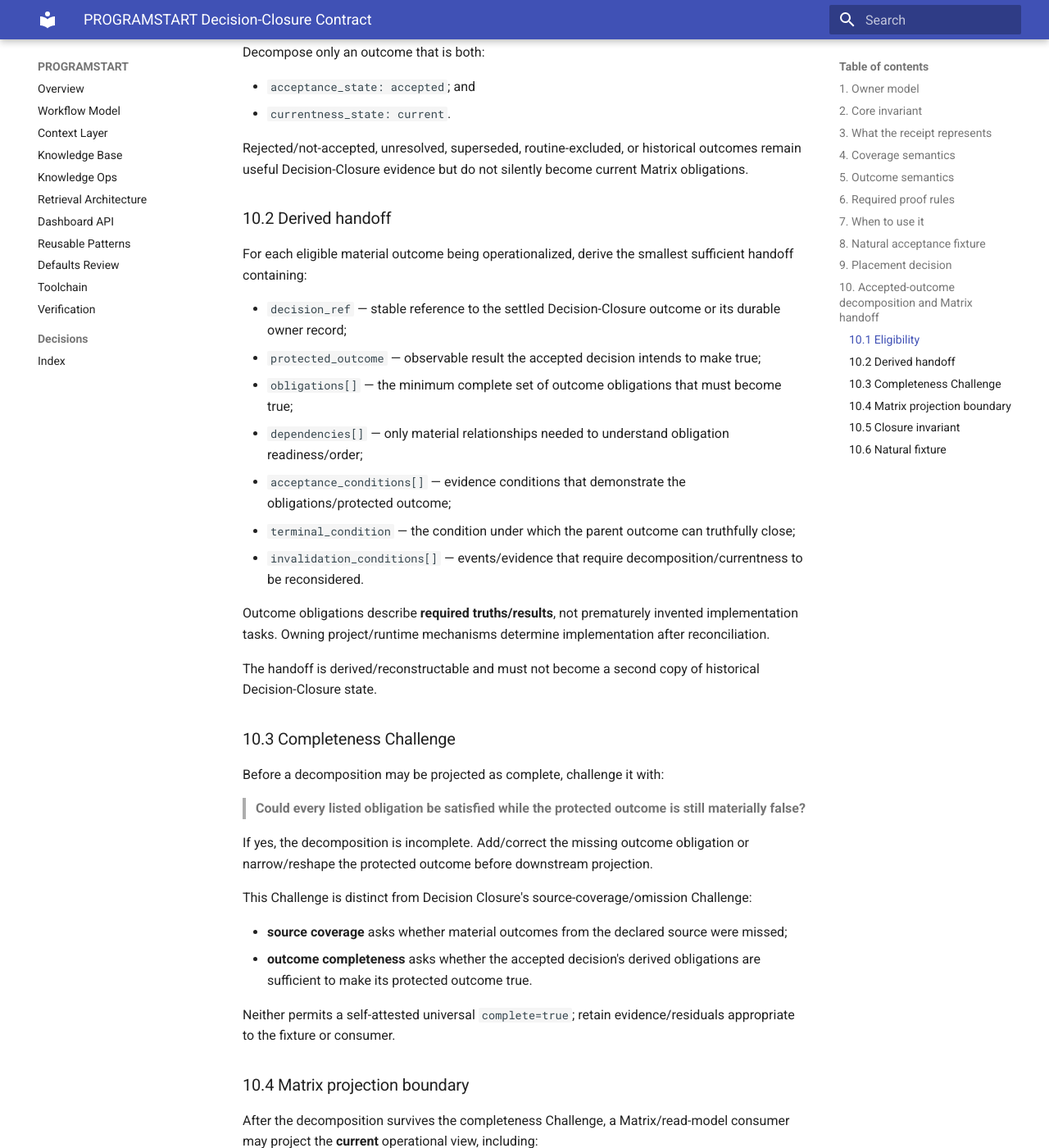
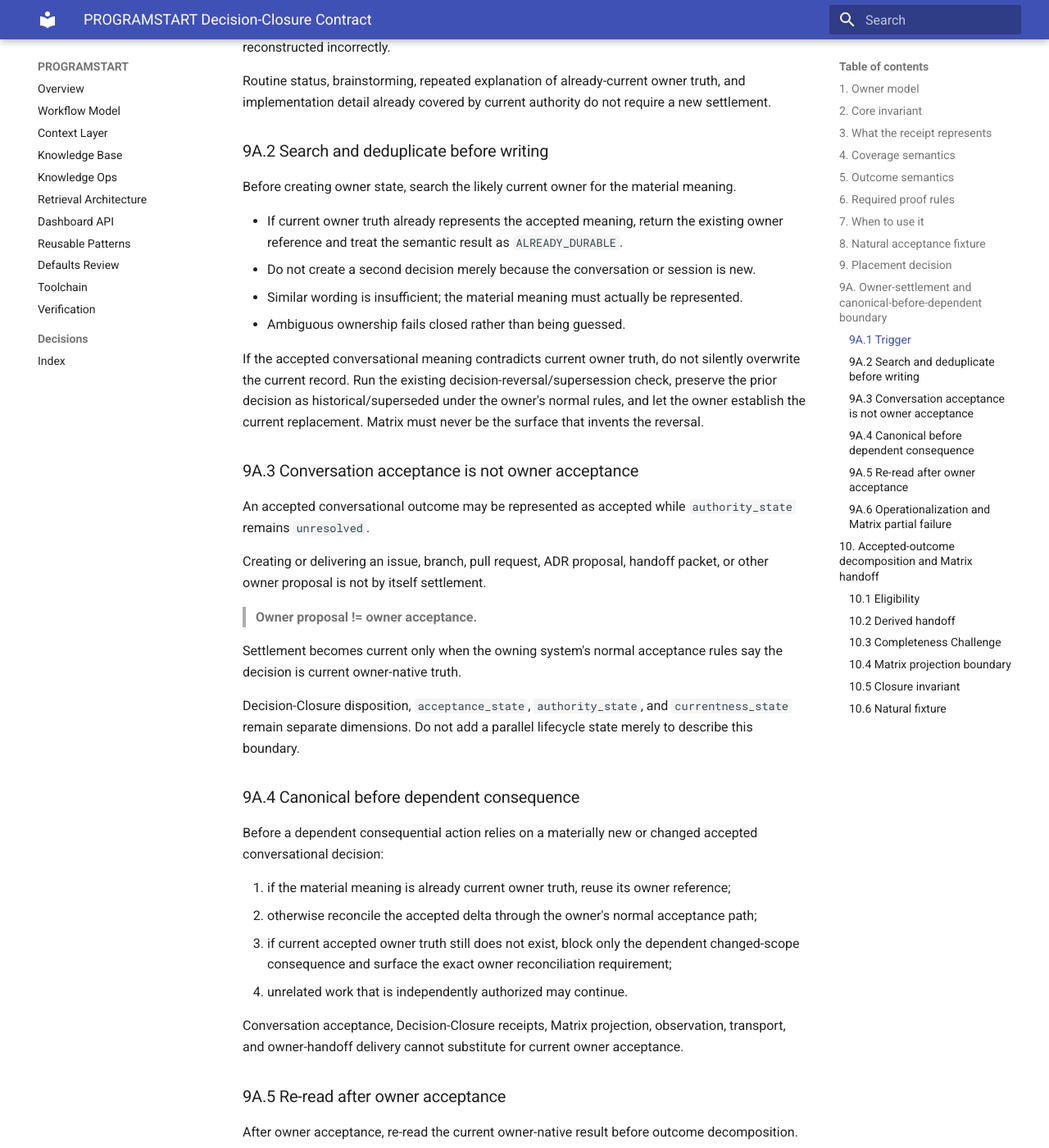
Before and after one commit to GrahamArdent/PROGRAMSTART, an MkDocs documentation site: the page built from docs/PROGRAMSTART_DECISION_CLOSURE.md, in a window 1280 px wide and 1400 px high, scrolled down 4423 px. Shown: the whole window at 82% size. Built offline with MkDocs 1.6.1 and Material for MkDocs 9.7.7, drawn with Linux system fonts in a browser that asks for light colours; some of the changed text lies outside the part shown.

Commit message:
#205 bind conversation decisions to owner settlement (#206)
Challenge-cleared owner-settlement and canonical-before-dependent Decision Closure composition with the 2026-10-04 natural fixture. No Controller/Matrix runtime mutation and no new lifecycle/schema.

```diff
--- a/docs/PROGRAMSTART_DECISION_CLOSURE.md
+++ b/docs/PROGRAMSTART_DECISION_CLOSURE.md
@@ -124,6 +124,74 @@ It is **not** added to every generated child repository in this slice. Distribut
 Likewise, Matrix gateway/storage/mandatory-ingress implementation remains outside this contract-placement objective.
 
 
+## 9A. Owner-settlement and canonical-before-dependent boundary
+
+Decision Closure may identify that a material conversational outcome is accepted before that outcome is current owner-native authority. That distinction is intentional and must remain visible.
+
+### 9A.1 Trigger
+
+Use this boundary only when a conversation contains a materially new or changed accepted decision whose dependent consequence would be costly, unsafe, or semantically wrong if reconstructed incorrectly.
+
+Routine status, brainstorming, repeated explanation of already-current owner truth, and implementation detail already covered by current authority do not require a new settlement.
+
+### 9A.2 Search and deduplicate before writing
+
+Before creating owner state, search the likely current owner for the material meaning.
+
+- If current owner truth already represents the accepted meaning, return the existing owner reference and treat the semantic result as `ALREADY_DURABLE`.
+- Do not create a second decision merely because the conversation or session is new.
+- Similar wording is insufficient; the material meaning must actually be represented.
+- Ambiguous ownership fails closed rather than being guessed.
+
+If the accepted conversational meaning contradicts current owner truth, do not silently overwrite the current record. Run the existing decision-reversal/supersession check, preserve the prior decision as historical/superseded under the owner's normal rules, and let the owner establish the current replacement. Matrix must never be the surface that invents the reversal.
+
+### 9A.3 Conversation acceptance is not owner acceptance
+
+An accepted conversational outcome may be represented as accepted while `authority_state` remains `unresolved`.
+
+Creating or delivering an issue, branch, pull request, ADR proposal, handoff packet, or other owner proposal is not by itself settlement.
+
+> **Owner proposal != owner acceptance.**
+
+Settlement becomes current only when the owning system's normal acceptance rules say the decision is current owner-native truth.
+
+Decision-Closure disposition, `acceptance_state`, `authority_state`, and `currentness_state` remain separate dimensions. Do not add a parallel lifecycle state merely to describe this boundary.
+
+### 9A.4 Canonical before dependent consequence
+
+Before a dependent consequential action relies on a materially new or changed accepted conversational decision:
+
+1. if the material meaning is already current owner truth, reuse its owner reference;
+2. otherwise reconcile the accepted delta through the owner's normal acceptance path;
+3. if current accepted owner truth still does not exist, block only the dependent changed-scope consequence and surface the exact owner reconciliation requirement;
+4. unrelated work that is independently authorized may continue.
+
+Conversation acceptance, Decision-Closure receipts, Matrix projection, observation, transport, and owner-handoff delivery cannot substitute for current owner acceptance.
+
+### 9A.5 Re-read after owner acceptance
+
+After owner acceptance, re-read the current owner-native result before outcome decomposition.
+
+Do not assume the final owner result is identical to the original conversational wording. Owner review may narrow, correct, supersede, or add constraints.
+
+The protected outcome and obligations are therefore derived from the **final current owner truth**, while the conversation remains transition/provenance evidence.
+
+### 9A.6 Operationalization and Matrix partial failure
+
+A durable accepted decision that is not being operationalized now may stop at owner durability; do not manufacture current Matrix obligations merely to preserve history.
+
+When an accepted/current decision is being operationalized, use §10 only after the owner re-read and completeness Challenge.
+
+Owner settlement and Matrix projection are not a distributed transaction. If owner settlement succeeds and Matrix refresh fails, the truthful state is:
+
+- owner truth remains current and durable;
+- Matrix is stale or reconsideration-required;
+- recovery rebuilds from owner-native current truth;
+- Matrix failure never rolls back, duplicates, or overrides the owner decision.
+
+This boundary introduces no recurring Conversation Capture Sweep, standalone Decision Lifecycle runtime, global decision registry, universal writer, scheduler, queue, watcher, or second Controller.
+
+
 ## 10. Accepted-outcome decomposition and Matrix handoff
 
 Decision Closure answers **what was decided**. When an accepted, current material outcome is to be operationalized, PROGRAMSTART must next derive **what must become true because of that decision** before bounded execution work is selected.
```
Also changed, not shown: 2 other files.
